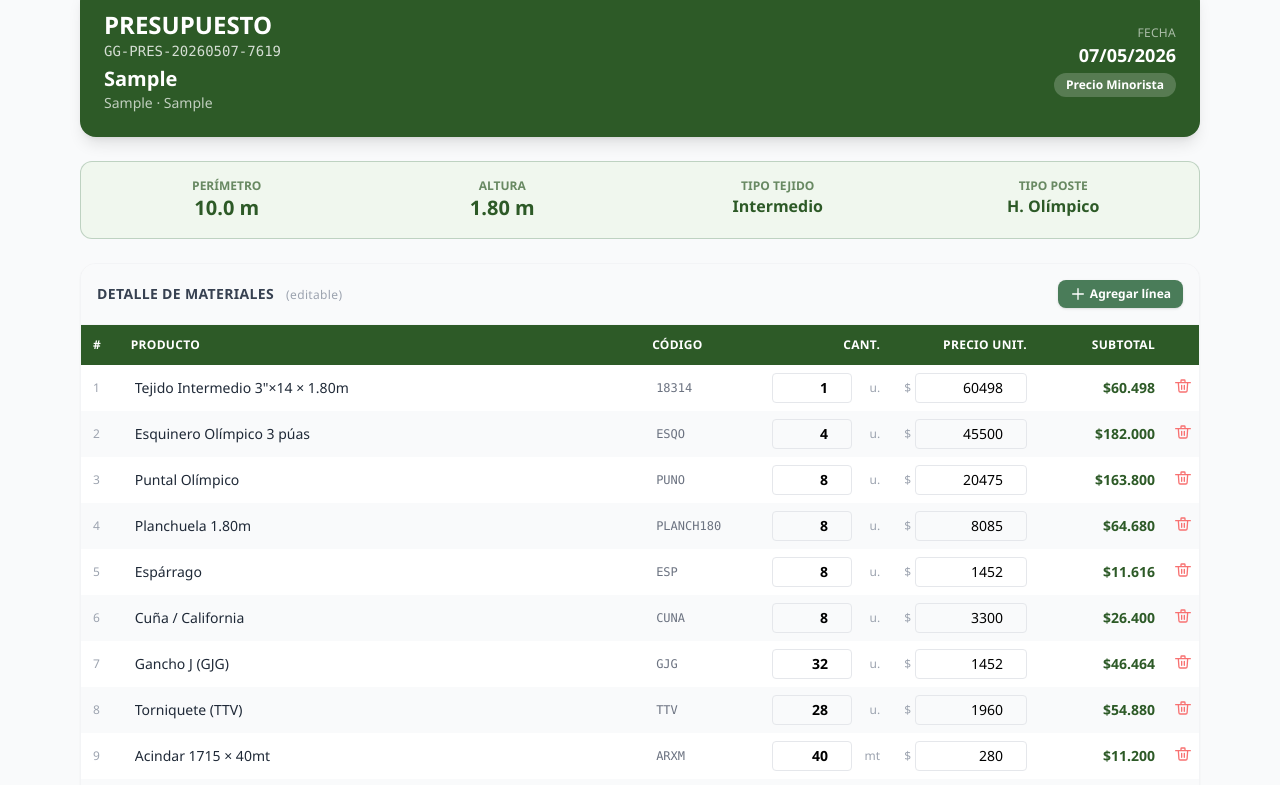
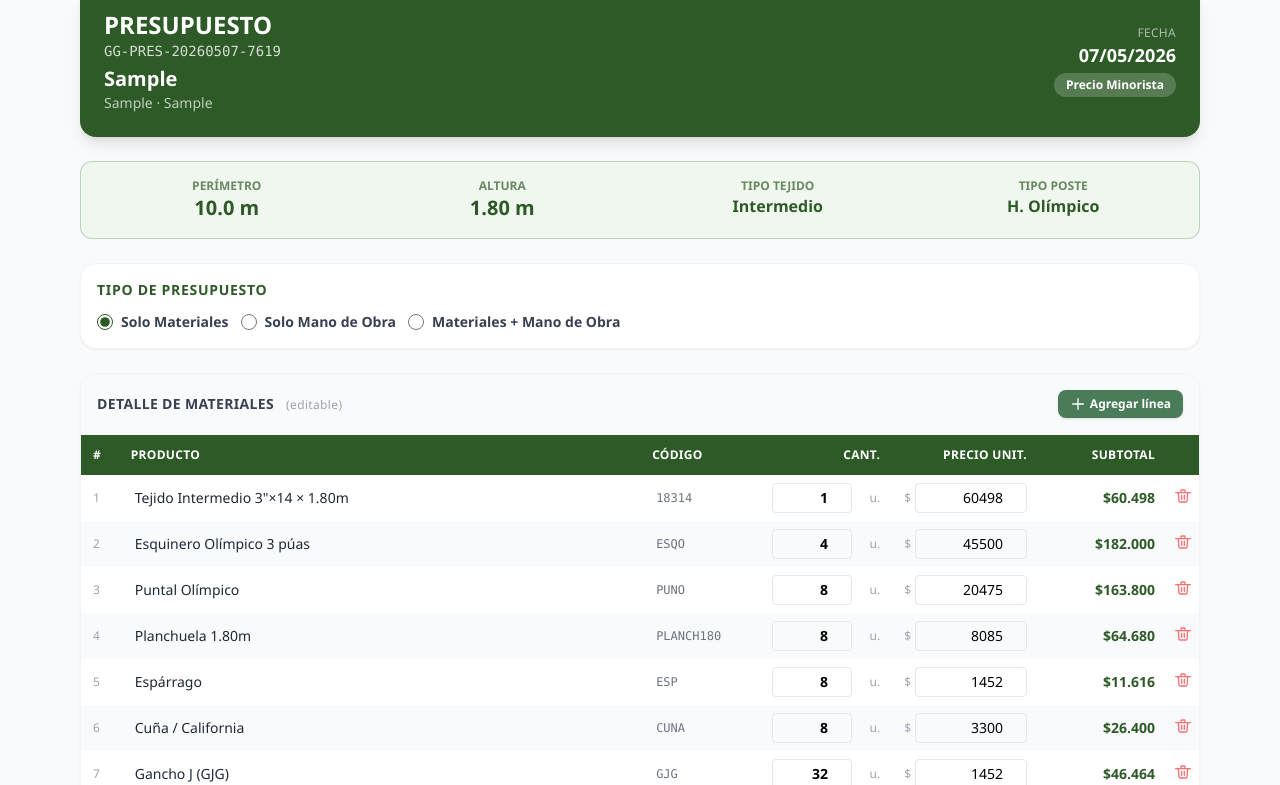
Before and after one commit to gastoncastanio/GREEN-GARDEN-LOBOS-WEB, a website: page presupuestos.html in a window 1280 px wide. Both pictures are taken after typing "Sample", "Sample", "Sample", "Sample", "5", "5" into the empty fields and a click on the button "Calcular Presupuesto". Shown: the part 1251-2036 px from the top of the page. Drawn offline with nearby package versions, Linux system fonts and the light colour scheme.

Commit message:
Fix cruceros, precio porton 3x1.80m, agrega selector tipo presupuesto

```diff
--- a/presupuestos.html
+++ b/presupuestos.html
@@ -482,8 +482,27 @@
       </div>
     </div>
 
+    <!-- SELECTOR TIPO PRESUPUESTO -->
+    <div class="bg-white rounded-2xl shadow-sm border border-gray-100 p-4 no-print">
+      <h3 class="text-sm font-bold text-verde-oscuro uppercase tracking-wider mb-3">Tipo de Presupuesto</h3>
+      <div class="flex flex-wrap gap-3">
+        <label class="flex items-center gap-2 cursor-pointer">
+          <input type="radio" name="tipoPresupuesto" value="materiales" checked onchange="actualizarTipoPresupuesto()" class="accent-verde-oscuro w-4 h-4">
+          <span class="text-sm font-semibold text-gray-700">Solo Materiales</span>
+        </label>
+        <label class="flex items-center gap-2 cursor-pointer">
+          <input type="radio" name="tipoPresupuesto" value="mdo" onchange="actualizarTipoPresupuesto()" class="accent-red-600 w-4 h-4">
+          <span class="text-sm font-semibold text-gray-700">Solo Mano de Obra</span>
+        </label>
+        <label class="flex items-center gap-2 cursor-pointer">
+          <input type="radio" name="tipoPresupuesto" value="completo" onchange="actualizarTipoPresupuesto()" class="accent-verde-oscuro w-4 h-4">
+          <span class="text-sm font-semibold text-gray-700">Materiales + Mano de Obra</span>
+        </label>
+      </div>
+    </div>
+
     <!-- TABLA DE MATERIALES -->
-    <div class="bg-white rounded-2xl shadow-sm border border-gray-100 overflow-hidden">
+    <div id="bloqueMateriales" class="bg-white rounded-2xl shadow-sm border border-gray-100 overflow-hidden">
       <div class="p-4 bg-gray-50 border-b border-gray-100 flex items-center justify-between">
         <h3 class="font-bold text-gray-700 uppercase text-sm tracking-wide">Detalle de Materiales <span class="text-xs text-gray-400 font-normal normal-case ml-2">(editable)</span></h3>
         <button onclick="agregarItemManual()" class="no-print bg-verde-medio hover:bg-verde-oscuro text-white text-xs font-semibold px-3 py-1.5 rounded-lg shadow transition flex items-center gap-1">
@@ -519,7 +538,7 @@
     </div>
 
     <!-- MANO DE OBRA -->
-    <div class="bg-white rounded-2xl shadow-sm border border-gray-100 p-6">
+    <div id="bloqueMDO" class="bg-white rounded-2xl shadow-sm border border-gray-100 p-6">
       <h3 class="text-sm font-bold text-verde-oscuro uppercase tracking-wider mb-4">Mano de Obra</h3>
 
       <div class="overflow-x-auto">
@@ -832,7 +851,7 @@ const PORTONES = {
   p090x180: { nombre: 'Puerta Peatonal 0.90×1.80m', precio: 95310,  costoProv: 70600 },
   p090x200: { nombre: 'Puerta Peatonal 0.90×2.0m',  precio: 100035, costoProv: 74100 },
   port3x150: { nombre: 'Portón Doble Hoja 3×1.50m', precio: 215325, costoProv: 159500 },
-  port3x180: { nombre: 'Portón Doble Hoja 3×1.80m', precio: 231390, costoProv: 171400 },
+  port3x180: { nombre: 'Portón Doble Hoja 3×1.80m', precio: 282900, costoProv: 171400 },
   port3x200: { nombre: 'Portón Doble Hoja 3×2.0m',  precio: 244350, costoProv: 181000 },
   port4x150: { nombre: 'Portón Doble Hoja 4×1.50m', precio: 254070, costoProv: 188200 },
   port4x180: { nombre: 'Portón Doble Hoja 4×1.80m', precio: 277020, costoProv: 205200 },
@@ -1337,9 +1356,9 @@ function calcularPresupuesto() {
     if (itemPua.restoMts > 0) pushItem('PUAXM', ALAMBRES.pua_metro, itemPua.restoMts,  `Púa × ${itemPua.restoMts}mt`, 'mt');
   }
 
-  // 11. Cruceros — solo hormigón
+  // 11. Cruceros — solo hormigón (esquineros + puntales, sin refuerzos)
   if (esHormigon) {
-    const cruceros = esquineros + refuerzos + puntales;
+    const cruceros = esquineros + puntales;
     pushItem('CRU', ACCESORIOS.crucero, cruceros);
   }
 
@@ -1561,17 +1580,44 @@ function recalcularMDO() {
   recalcularTotal();
 }
 
+function getTipoPresupuesto() {
+  const sel = document.querySelector('input[name="tipoPresupuesto"]:checked');
+  return sel ? sel.value : 'completo';
+}
+
+function actualizarTipoPresupuesto() {
+  const tipo = getTipoPresupuesto();
+  const bloqueMat = document.getElementById('bloqueMateriales');
+  const bloqueMDO = document.getElementById('bloqueMDO');
+  if (bloqueMat) bloqueMat.style.display = (tipo === 'mdo') ? 'none' : '';
+  if (bloqueMDO) bloqueMDO.style.display = (tipo === 'materiales') ? 'none' : '';
+  recalcularTotal();
+}
+
 function recalcularTotal() {
   if (!presupuestoActual) return;
+  const tipo = getTipoPresupuesto();
   const mdo = parseFloat(document.getElementById('manoDeObra').value) || 0;
   presupuestoActual.manoDeObra = mdo;
-  const total = presupuestoActual.totalMateriales + mdo;
+
+  let total = 0;
+  let desglose = '';
+  if (tipo === 'materiales') {
+    total = presupuestoActual.totalMateriales;
+    desglose = `Solo materiales`;
+  } else if (tipo === 'mdo') {
+    total = mdo;
+    desglose = `Solo mano de obra`;
+  } else {
+    total = presupuestoActual.totalMateriales + mdo;
+    desglose = `Materiales ${formatPeso(presupuestoActual.totalMateriales)} + M.O. ${formatPeso(mdo)}`;
+  }
+
   document.getElementById('totalFinal').textContent = formatPeso(total);
   const desg = document.getElementById('totalFinalDesglose');
-  if (desg) {
-    desg.textContent = `Materiales ${formatPeso(presupuestoActual.totalMateriales)} + M.O. ${formatPeso(mdo)}`;
-  }
+  if (desg) desg.textContent = desglose;
   presupuestoActual.totalFinal = total;
+  presupuestoActual.tipoPresupuesto = tipo;
 }
 
 // ========================================
```
